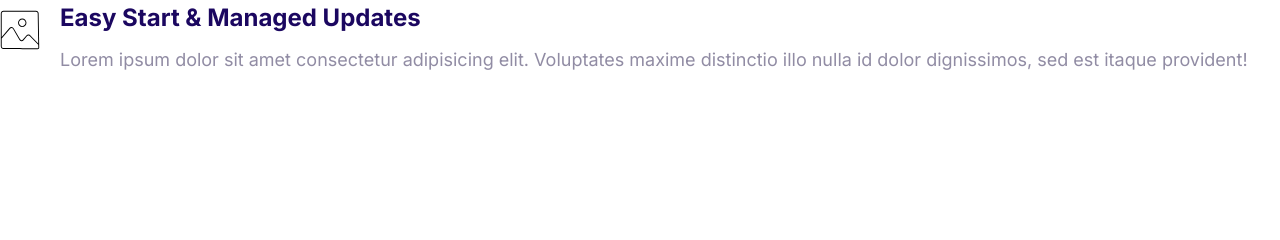
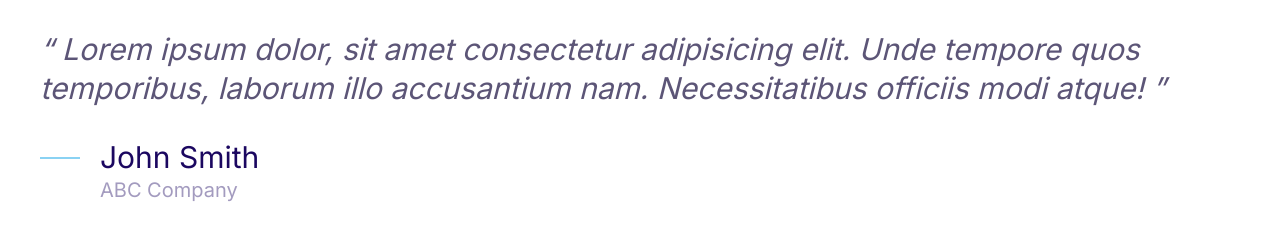
Before and after one commit to Reiro31/Moshify, a plain HTML site: page index.html in a window 1280 px wide. Drawn offline with Linux system fonts and the light colour scheme.

Commit message:
Added quotes.

```diff
--- a/css/styles.css
+++ b/css/styles.css
@@ -4,6 +4,7 @@
     --color-accent:#ff3400;
     --color-headings:#1b0760;
     --color-body:#918ca4;
+    --color-body-darker:#5c5577;
     --color-border:#ccc;
 }
 
@@ -310,6 +311,7 @@ a{
 }
 
 /*Media Objects*/
+
 .media{
     display: flex;
 }
@@ -322,3 +324,45 @@ a{
 .media__image{
     margin-top: 1rem;
 }
+
+/*Quotes*/
+
+.quote{
+font-size: 3rem;
+font-style: italic;
+color: var(--color-body-darker);
+line-height: 1.3;
+}
+.quote__text::before{
+    content: open-quote;
+}
+.quote__text::after{
+    content: close-quote;
+}
+.quote__author{
+    font-size: 3rem;
+    font-weight: 500;
+    font-style: normal;
+    margin-bottom: 0;
+}
+.quote__organization{
+    color: var(--color-headings);
+    opacity: 0.4;
+    font-size: 2rem;
+    font-style: normal;
+}
+.quote__line{
+    position: relative;
+    bottom:10px;
+}
+@media screen and (min-width:1024) {
+    .quote{
+        font-size: 2rem;
+    }
+    .quote__author{
+        font-size: 2.4rem;
+    }
+    .quote__organization{
+        font-size: 1.6rem;
+    }
+}
--- a/index.html
+++ b/index.html
@@ -15,20 +15,25 @@
     <link rel="stylesheet" href="css/styles.css" />
   </head>
   <body>
+    <blockquote class="quote">
+      <p class="quote__text">
+        Lorem ipsum dolor, sit amet consectetur adipisicing elit. Unde tempore
+        quos temporibus, laborum illo accusantium nam. Necessitatibus officiis
+        modi atque!
+      </p>
+      <footer>
         <div class="media">
           <div class="media__image">
-        <svg class="icon">
-          <use xlink:href="images/sprite.svg#snap"></use>
+            <svg class="icon icon--primary quote__line">
+              <use xlink:href="images/sprite.svg#line"></use>
             </svg>
           </div>
           <div class="media__body">
-        <h3 class="media__title">Easy Start & Managed Updates</h3>
-        <p>
-          Lorem ipsum dolor sit amet consectetur adipisicing elit. Voluptates
-          maxime distinctio illo nulla id dolor dignissimos, sed est itaque
-          provident!
-        </p>
+            <h3 class="media__title quote__author">John Smith</h3>
+            <p class="quote__organization">ABC Company</p>
           </div>
         </div>
+      </footer>
+    </blockquote>
   </body>
 </html>
```
Also changed, not shown: components/quote.html (added, +20 -0 lines). Lines whose indentation alone changed are shown as unchanged.
